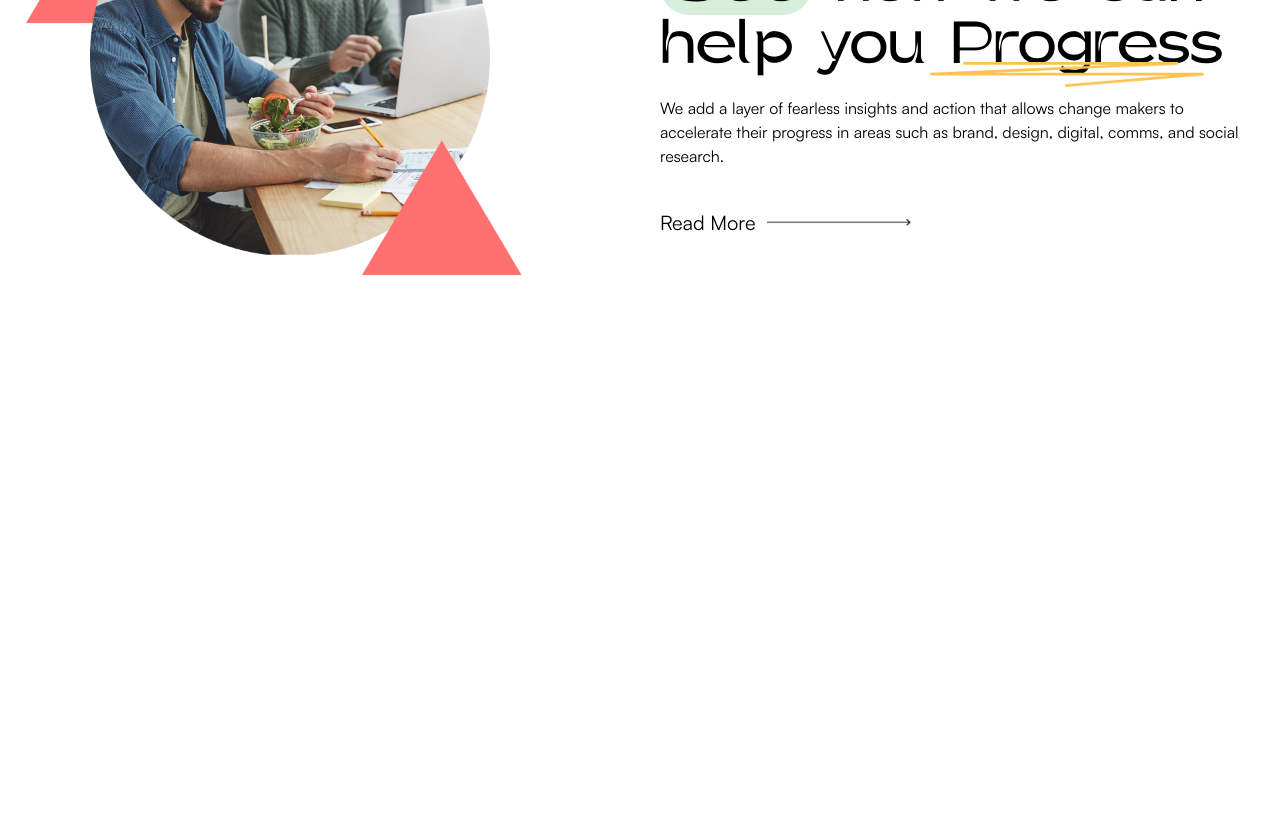
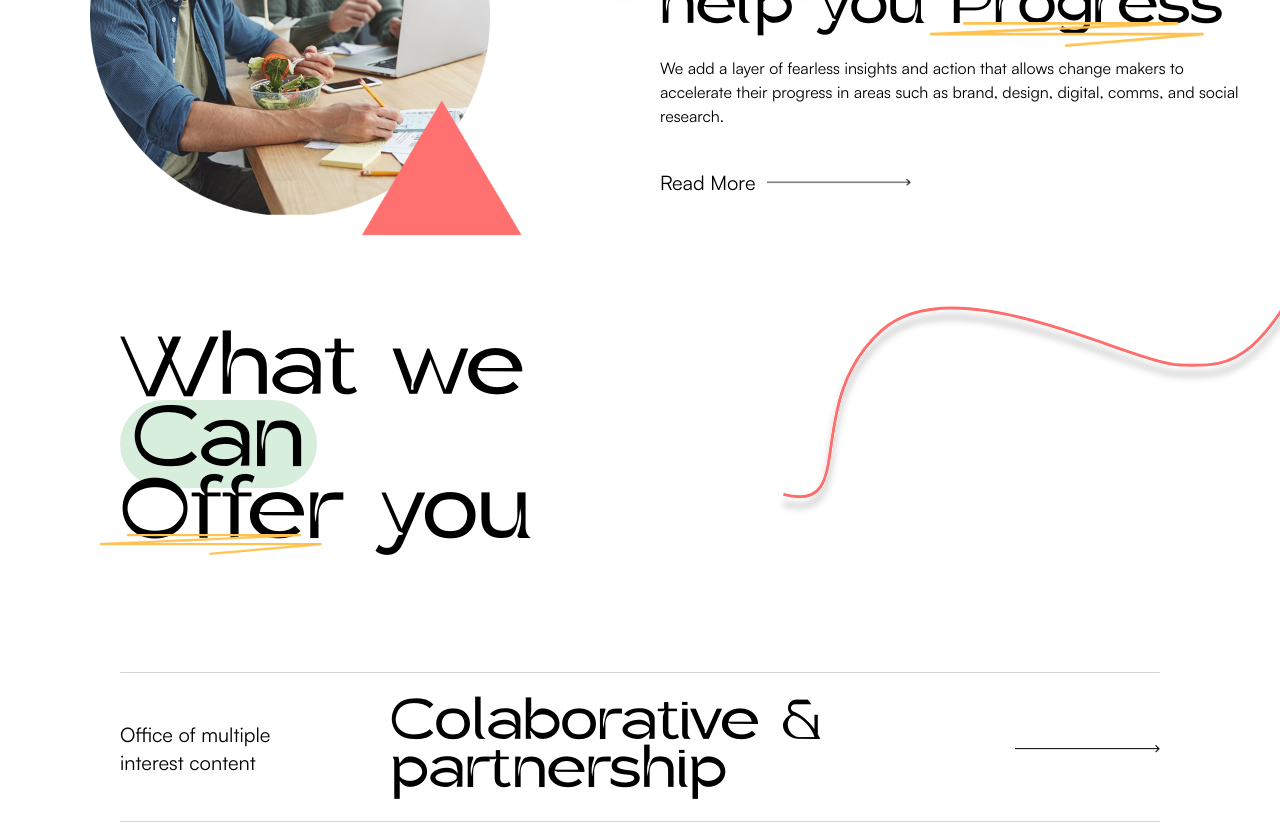
Before and after one commit to AbdulAdnan7/elementum, a React (Vite) app in the folder Elementum/: page / in a window 1280 px wide. Shown: the part 1920-2759 px from the top of the page. Before the commit the page ends 2552 px from the top, so only its background shows below. Built offline with nearby package versions, Linux system fonts and the light colour scheme; a web font is replaced by a local one.

Commit message:
Created accordian

```diff
--- a/Elementum/src/components/Hero.jsx
+++ b/Elementum/src/components/Hero.jsx
@@ -2,7 +2,7 @@ import ImageTextSection from "./ImageTextSection";
 
 export default function Hero() {
   return (
-    <section className="relative min-h-screen px-6 md:px-10 py-24 text-center">
+    <section className="relative px-6 md:px-10 py-24 text-center">
       {/** Left vertical lines */}
       <div
         className="absolute hidden lg:flex mt-42"
--- a/Elementum/src/components/Offerings.jsx
+++ b/Elementum/src/components/Offerings.jsx
@@ -0,0 +1,128 @@
+import React, { useState } from "react";
+
+const Offerings = () => {
+  const [openIndex, setOpenIndex] = useState(null);
+
+  const accordian = [
+    {
+      id: 1,
+      title: "Office of multiple",
+      title1: "interest content",
+      desc: "Colaborative & partnership",
+      detailedContent: "Our collaborative workspace brings together diverse expertise to foster innovation. We create environments where cross-functional teams thrive, leading to breakthrough solutions and meaningful partnerships that drive real business value."
+    },
+    {
+      id: 2,
+      title: "The hanger US Air force",
+      title1: "digital experimental",
+      desc: "We talk about our weight",
+      detailedContent: "Transparency is at our core. We openly discuss challenges, metrics, and growth trajectories. By talking about what truly matters, we build trust and ensure every decision is data-driven and outcome-focused."
+    },
+    {
+      id: 3,
+      title: "Delta faucel content,",
+      title1: "social, digital",
+      desc: "Piloting digital confidence",
+      detailedContent: "We empower teams with cutting-edge digital tools and AI-driven strategies. Our pilot programs help organizations build confidence in their digital transformation journey, ensuring they stay ahead in an ever-evolving landscape."
+    },
+  ];
+
+  const toggleAccordion = (index) => {
+    setOpenIndex(openIndex === index ? null : index);
+  };
+
+  return (
+    <section className="mt-10 md:mt-30 px-4 md:px-20">
+      <div className="grid md:grid-cols-2 gap-8 items-center">
+        <h1 className="text-3xl md:text-7xl font-sans">
+          What we{" "}
+          <span className="bg-[#D7EEDD] rounded-full px-2 py-1 md:px-3 md:py-2">Can</span>{" "}
+          <br />{" "}
+          <span className="relative inline-block">
+            Offer{" "}
+            <img
+              src="/zig.png"
+              alt="zigzag underline"
+              className="absolute left-0 top-full -m-2 md:-m-5 w-full h-auto"
+              style={{ transform: "translateY(2px)" }}
+            />
+          </span>{" "}
+          you
+        </h1>
+        <img
+          src="/String.svg"
+          alt="Offerings illustration"
+          className="w-full mx-auto md:ml-30 -mt-20 md:-mt-60"
+        />
+      </div>
+
+      <div className="mt-16 md:mt-[120px]">
+        {/* Horizontal line with some spacing */}
+        <div className="border-t border-gray-300 mb-1" />
+
+        {/* Accordion Content */}
+        {accordian.map((acc, index) => (
+          <div key={acc.id}>
+            {/* Accordion Header - Clickable */}
+            <div
+              className="border-b border-gray-300 py-4 md:py-6 cursor-pointer hover:bg-gray-50 transition-colors duration-200"
+              onClick={() => toggleAccordion(index)}
+            >
+              {/* Mobile Layout */}
+              <div className="block md:hidden">
+                <div className="flex justify-between items-start gap-3">
+                  <h1 className="text-sm font-semibold flex-1">
+                    {acc.title} <br /> {acc.title1}
+                  </h1>
+
+                </div>
+                <p className="text-base font-sans text-left mt-3">
+                  {acc.desc}
+                </p>
+                 <img
+                    src="/images/Arrow.png"
+                    alt="Arrow"
+                    className="w-22 h-auto mt-4 transition-transform duration-300 flex-shrink-0"
+                    style={{
+                      transform: openIndex === index ? "rotate(180deg)" : "rotate(0deg)"
+                    }}
+                  />
+              </div>
+
+              {/* Desktop Layout */}
+              <div className="hidden md:grid md:grid-cols-[250px_1fr_auto] items-center gap-5">
+                <h1 className="text-xl">
+                  {acc.title} <br /> {acc.title1}
+                </h1>
+                <p className="text-5xl font-sans text-left">
+                  {acc.desc}
+                </p>
+                <img
+                  src="/images/Arrow.png"
+                  alt="Arrow"
+                  className=" transition-transform duration-300"
+                  style={{
+                    transform: openIndex === index ? "rotate(180deg)" : "rotate(0deg)"
+                  }}
+                />
+              </div>
+            </div>
+
+            {/* Accordion Content - Expandable */}
+            <div
+              className={`overflow-hidden transition-all duration-300 ease-in-out ${
+                openIndex === index ? "max-h-96 opacity-100" : "max-h-0 opacity-0"
+              }`}
+            >
+              <div className="px-3 md:px-4 py-4 md:py-6 bg-gray-50 rounded-lg my-2">
+                <p className="text-sm md:text-base text-gray-700 leading-relaxed">{acc.detailedContent}</p>
+              </div>
+            </div>
+          </div>
+        ))}
+      </div>
+    </section>
+  );
+};
+
+export default Offerings;
--- a/Elementum/src/components/Steps.jsx
+++ b/Elementum/src/components/Steps.jsx
@@ -1,10 +1,11 @@
 import React from "react";
+import Offerings from "./Offerings";
 
 const Steps = () => {
   return (
-    <section className="relative min-h-screen px-6 md:px-10 lg:py-94">
+    <section className="relative px-6 md:px-10 lg:py-144">
 
-      <div className="absolute top-[25%] left-[48%] w-[200px] h-[200px] bg-red-400 opacity-100 blur-[120px] rounded-full" />
+      <div className="absolute hidden md:block top-[28%] left-[48%] w-[200px] h-[200px] bg-red-400 opacity-100 blur-[120px] rounded-full -z-20" />
       <img
         src="/String2.svg"
         alt="decorative string"
@@ -13,7 +14,7 @@ const Steps = () => {
         w-[220%]
         top-[04%]
         left-[0%]
-        md:top-[36%]
+        md:top-[28%]
         md:left-[16%]
         md:w-[90%]
        -z-10
@@ -137,6 +138,8 @@ const Steps = () => {
           </div>
         </div>
       </div>
+
+      <Offerings />
     </section>
   );
 };
```
